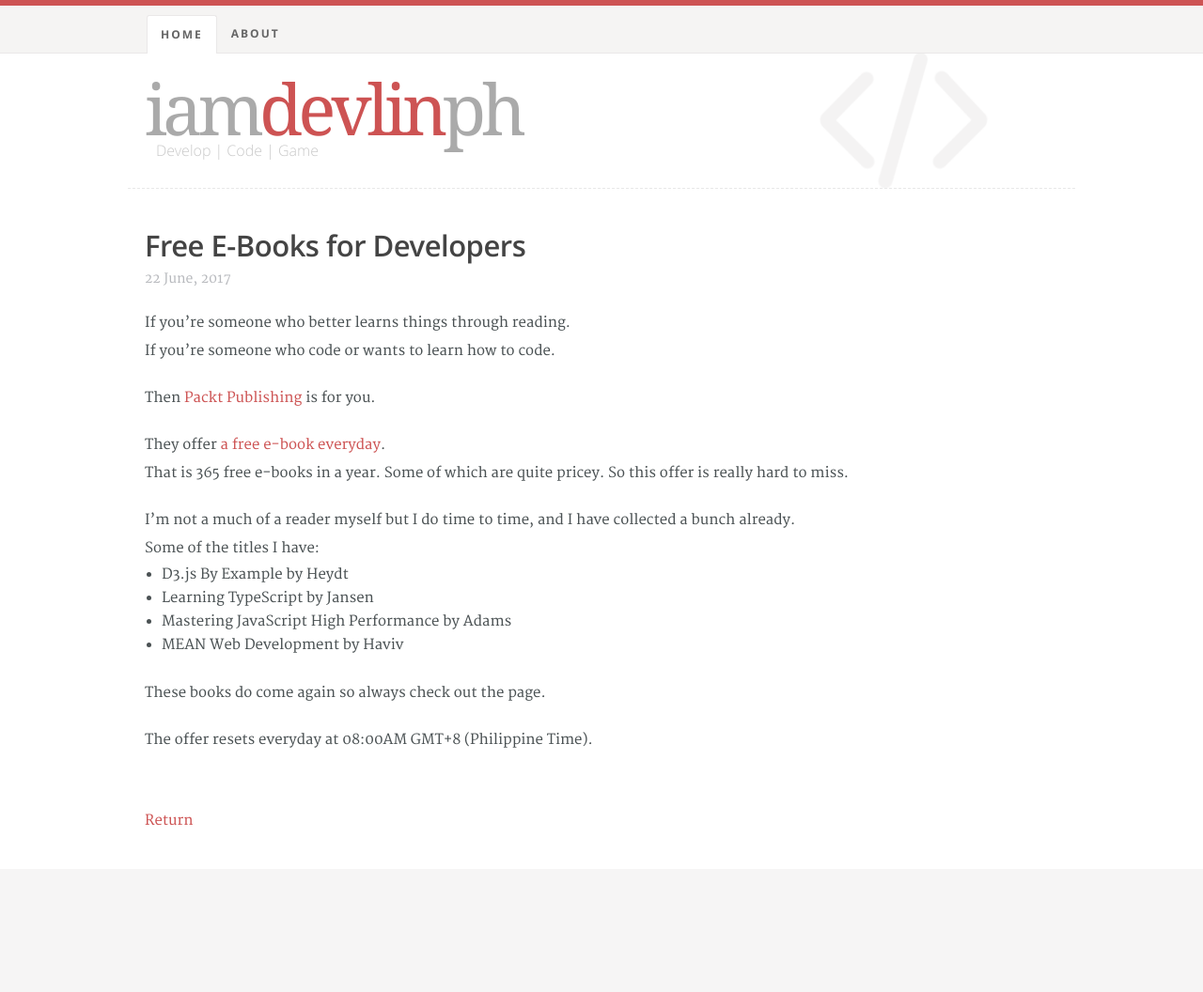
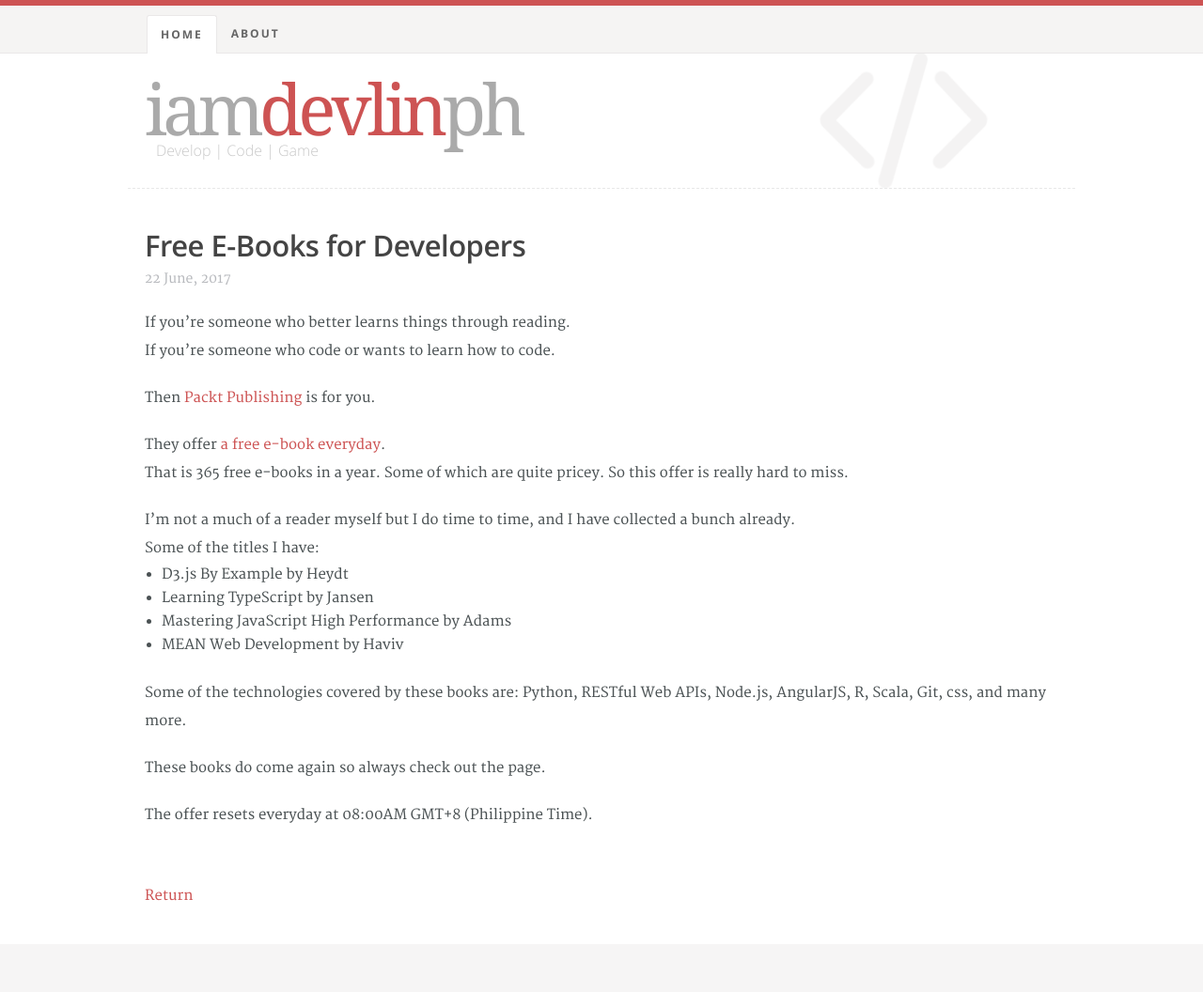
Before and after one commit to iamdevlinph/iamdevlinph.github.io-jekyll, a Jekyll site: the page built from _posts/2017-06-22-free-books-for-developers.md, in a window 1280 px wide. Shown: the whole page at 94% size. Built offline with Jekyll 4.4.1, drawn with Linux system fonts in a browser that asks for light colours; some web fonts are replaced; before the commit the page ends 976 px from its top, so only the background shows below that.

Commit message:
Update 2nd post

```diff
--- a/_posts/2017-06-22-free-books-for-developers.md
+++ b/_posts/2017-06-22-free-books-for-developers.md
@@ -21,6 +21,8 @@ Some of the titles I have:
     <li>MEAN Web Development by Haviv</li>
 </ul>
 
+Some of the technologies covered by these books are: Python, RESTful Web APIs, Node.js, AngularJS, R, Scala, Git, css, and many more.
+
 These books do come again so always check out the page.
 
 The offer resets everyday at 08:00AM GMT+8 (Philippine Time).
```
